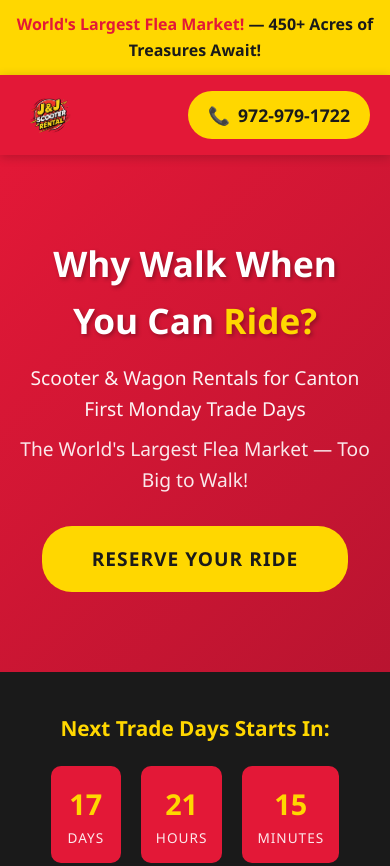
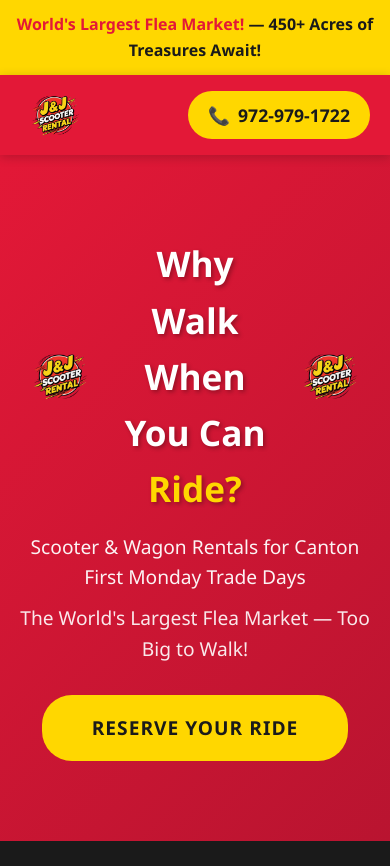
Before and after one commit to JcPath1/JJ-Scooter-Rental, a plain HTML site: page mockup-site/index.html in a window 390 px wide. Shown: the top 866 px of the page. Drawn offline with Linux system fonts and the light colour scheme.

Commit message:
Add logos on each side of hero headline, make header logo bigger

```diff
--- a/mockup-site/css/styles.css
+++ b/mockup-site/css/styles.css
@@ -64,7 +64,7 @@
 }
 
 .logo img {
-  height: 60px;
+  height: 70px;
   width: auto;
 }
 
@@ -127,10 +127,23 @@
   color: var(--white);
 }
 
+.hero-headline {
+  display: flex;
+  align-items: center;
+  justify-content: center;
+  gap: 30px;
+  margin-bottom: 15px;
+}
+
+.hero-logo {
+  width: 120px;
+  height: auto;
+}
+
 .hero h1 {
   font-size: 3.5rem;
   font-weight: 800;
-  margin-bottom: 15px;
+  margin: 0;
   text-shadow: 2px 2px 4px rgba(0,0,0,0.3);
 }
 
@@ -983,6 +996,14 @@
     font-size: 2.2rem;
   }
 
+  .hero-logo {
+    width: 80px;
+  }
+
+  .hero-headline {
+    gap: 15px;
+  }
+
   .hero .subtitle {
     font-size: 1.2rem;
   }
--- a/mockup-site/index.html
+++ b/mockup-site/index.html
@@ -35,7 +35,11 @@
 
   <!-- Hero Section -->
   <section class="hero">
-    <h1>Why Walk When You Can <span>Ride?</span></h1>
+    <div class="hero-headline">
+      <img src="images/logo.png" alt="J & J Scooter Rentals" class="hero-logo">
+      <h1>Why Walk When You Can <span>Ride?</span></h1>
+      <img src="images/logo.png" alt="J & J Scooter Rentals" class="hero-logo">
+    </div>
     <p class="subtitle">Scooter & Wagon Rentals for Canton First Monday Trade Days</p>
     <p class="tagline">The World's Largest Flea Market — Too Big to Walk!</p>
     <a href="book-now.html" class="hero-btn">Reserve Your Ride</a>
```
